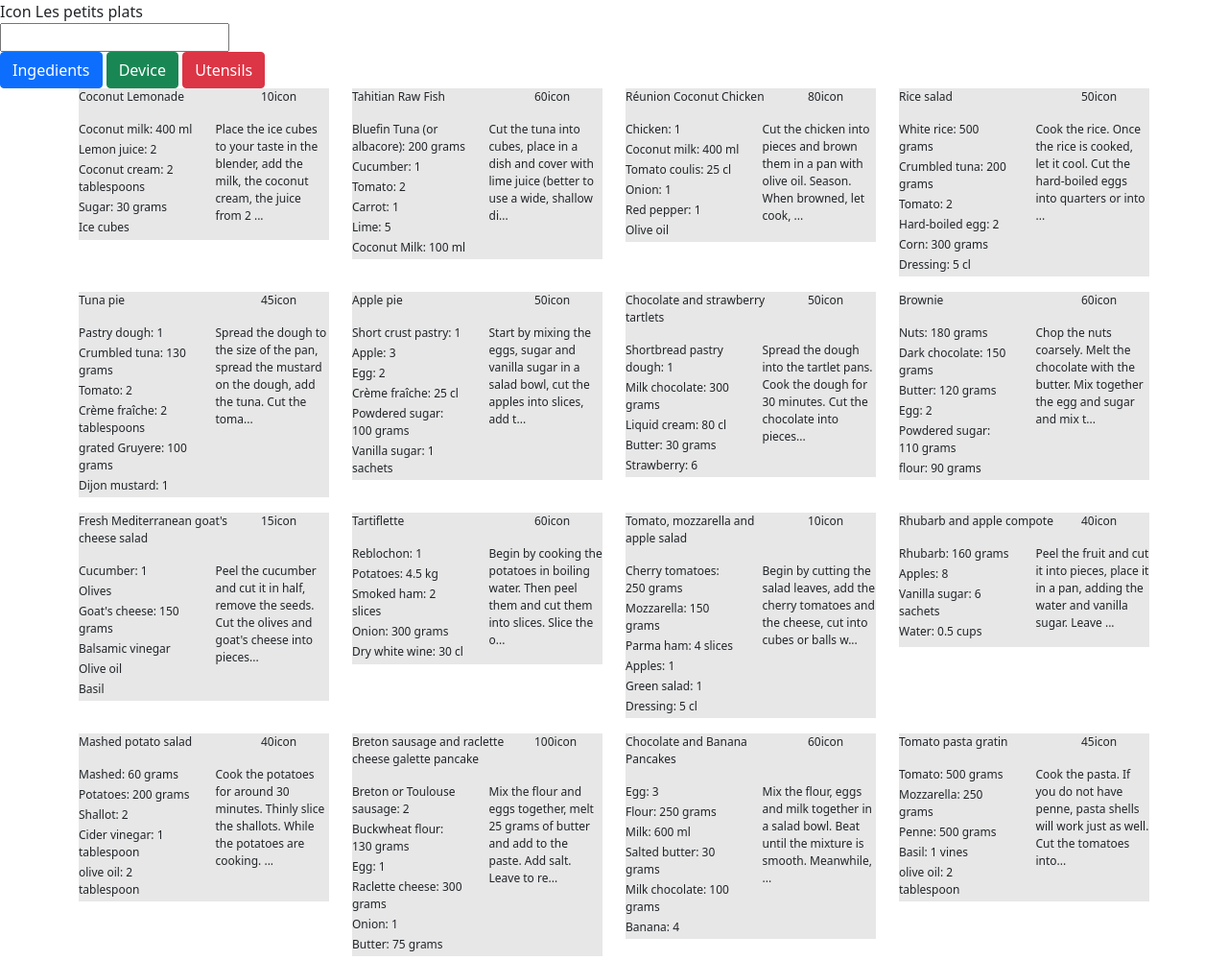
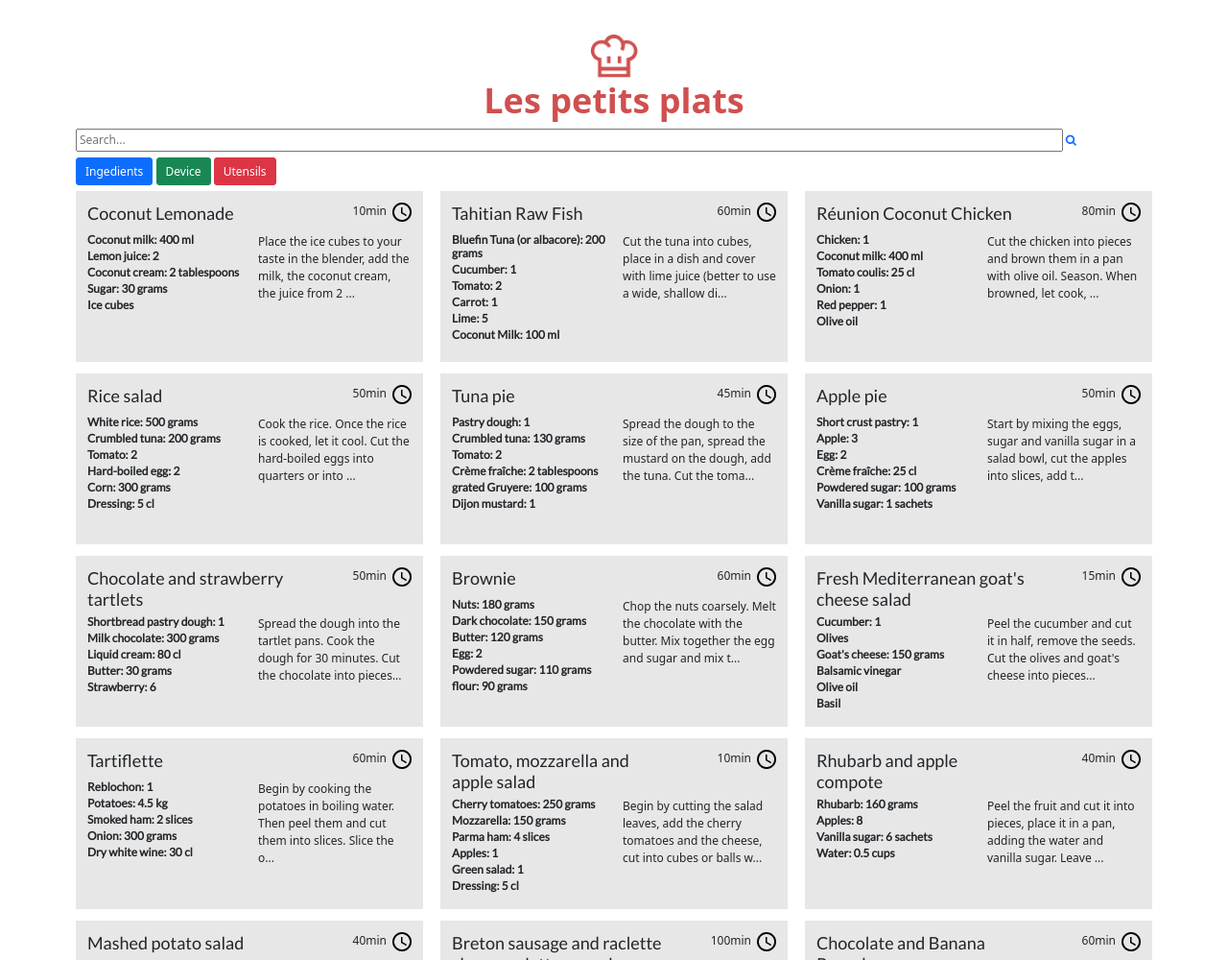
Before and after one commit to AmandaAbarte/amandalauraabarte_P7_10-03-2022, a plain HTML site: page home.html in a window 1280 px wide. Shown: the top 1000 px of the page at 96% size. Drawn offline with nearby package versions, Linux system fonts and the light colour scheme.

Commit message:
clock icon and bold text

```diff
--- a/home.html
+++ b/home.html
@@ -7,8 +7,12 @@
     <meta name="viewport" content="width=device-width, initial-scale=1.0">
     <title>Les Petits Plats</title>
 
+    <script src="https://kit.fontawesome.com/6a35fde4d1.js" crossorigin="anonymous"></script>
     <link href="https://cdn.jsdelivr.net/npm/bootstrap@5.1.3/dist/css/bootstrap.min.css" rel="stylesheet"
         integrity="sha384-1BmE4kWBq78iYhFldvKuhfTAU6auU8tT94WrHftjDbrCEXSU1oBoqyl2QvZ6jIW3" crossorigin="anonymous">
+
+    <link href="https://cdnjs.cloudflare.com/ajax/libs/font-awesome/4.7.0/css/font-awesome.min.css" rel="stylesheet"
+        type="text/css" />
     <link href="style.css" rel="stylesheet" type="text/css" />
 
 </head>
@@ -16,12 +20,24 @@
 <body>
 
     <header>
-        <div>Icon Les petits plats</div>
-        <input type="search">
-        <div class="filter">
-            <button class="btn btn-primary">Ingedients</button>
-            <button class="btn btn-success">Device</button>
-            <button class="btn btn-danger">Utensils</button>
+
+        <div class="container mt-5">
+            <img src="assets/logo.png" alt="Les Petits Plats Logo" class="mx-auto d-block">
+            <h3 class="text-center"> Les petits plats</h3>
+
+            <div>
+                <div class="search">
+                    <input type="text" class="search-input col-11" placeholder="Search..." name="">
+                    <a href="#" class="search-icon"> <i class="fa fa-search"></i>
+                    </a>
+                </div>
+            </div>
+
+            <div class="filter my-2">
+                <button class="btn btn-primary mr-1">Ingedients</button>
+                <button class="btn btn-success mr-1">Device</button>
+                <button class="btn btn-danger mr-1">Utensils</button>
+            </div>
         </div>
     </header>
 
--- a/recipes.js
+++ b/recipes.js
@@ -1784,33 +1784,35 @@ function renderRecipes() {
     const recipeCard = document.createElement("article");
     recipeCard.classList.add(
       "recipe-card",
-      "col",
+      "col-xs-12",
       "col-sm-6",
-      "col-md-4",
-      "col-lg-3"
+      "col-md-4"
     );
 
     const recipeInner = document.createElement("div");
-    recipeInner.classList.add("inner");
+    recipeInner.classList.add("inner", "card-body");
 
     //recipe header contains title and prep time
     const recipeHeader = document.createElement("div");
     recipeHeader.classList.add("recipe-heading", "row");
 
-    const recipeTitle = document.createElement("p");
+    const recipeTitle = document.createElement("h2");
     recipeTitle.innerHTML = recipes[i].name;
-    recipeTitle.classList.add("recipe-name", "col-8");
+    recipeTitle.classList.add("recipe-name", "col-8", "font-weight-bold");
 
+    const recipeTimeIcon = document.createElement("img");
+    recipeTimeIcon.setAttribute("src", "/assets/clock.png");
+    recipeTimeIcon.classList.add("ms-2")
     const recipeTime = document.createElement("p");
-    recipeTime.innerHTML = recipes[i].time + "icon";
-    recipeTime.classList.add("recipe-time", "col-4");
+    recipeTime.innerHTML = recipes[i].time + "min   ";
+    recipeTime.classList.add("recipe-time", "col-4", "d-flex", "justify-content-end", "font-weight-bold");
 
     //recipe info contains ingredients and instructions
     const recipeInfo = document.createElement("div");
     recipeInfo.classList.add("recipe-info", "row");
 
     const recipeIngredients = document.createElement("div");
-    recipeIngredients.classList.add("ingredients-container", "col-6");
+    recipeIngredients.classList.add("ingredients-container", "col-6","font-weight-bold");
 
     //create ingredient List
     recipes[i].ingredients.forEach(function (ingredients) {
@@ -1837,6 +1839,7 @@ function renderRecipes() {
     //appends title and prep time to heading
     recipeHeader.appendChild(recipeTitle);
     recipeHeader.appendChild(recipeTime);
+    recipeTime.appendChild(recipeTimeIcon);
 
     //appends instructions to recipe info
     recipeInfo.appendChild(recipeInstruction);
--- a/style.scss
+++ b/style.scss
@@ -1,3 +1,23 @@
+@import url('https://fonts.googleapis.com/css2?family=Lato&display=swap');
+
+html {
+  font-family: Roboto;
+  font-style: normal;
+  font-weight: normal;
+  font-size: 12px;
+  line-height: 100%;
+  header {
+      img {
+          width: 50px;
+      }
+    h3 {
+      font-style: normal;
+      font-weight: bold;
+      font-size: 36px;
+      line-height: 47px;
+      color: #d04f4f;
+    }
+  }
   .recipes-container {
     .recipe-card {
       margin-bottom: 1rem;
@@ -5,12 +25,33 @@
 
       .inner {
         background: #e7e7e7;
-
+        height: 178px;
+        .recipe-heading {
+          .recipe-name {
+            font-family: Lato;
+            font-style: normal;
+            font-weight: normal;
+            font-size: 18px;
+            line-height: 22px;
+          }
+          .recipe-time {
+            img {
+              width: 20px;
+              height: 20px;
+            }
+          }
+        }
         .ingredients-container {
           .ingredient {
             margin-bottom: 3px;
+            font-family: Lato;
+            font-style: normal;
+            font-weight: bold;
+            font-size: 12px;
+            line-height: 14px;
           }
         }
       }
     }
   }
+}
```
Also changed, not shown: assets/clock.png (added), assets/logo.png (added), style.css, 1 other file. Lines whose indentation alone changed are shown as unchanged.
